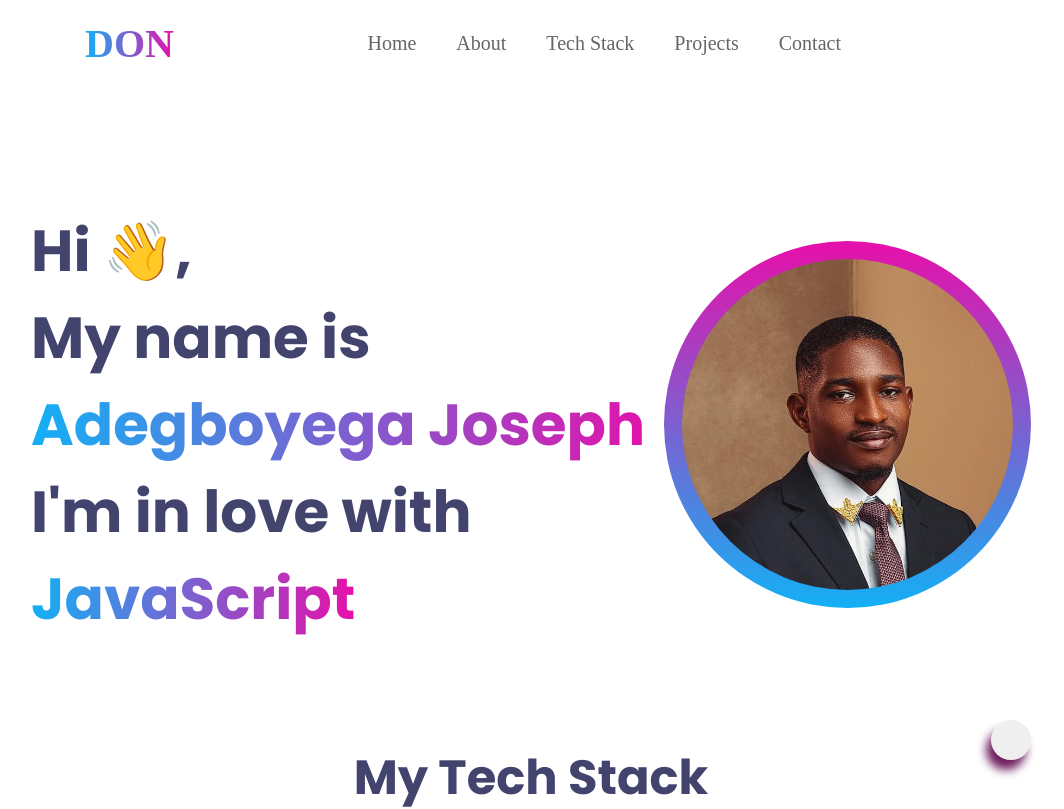
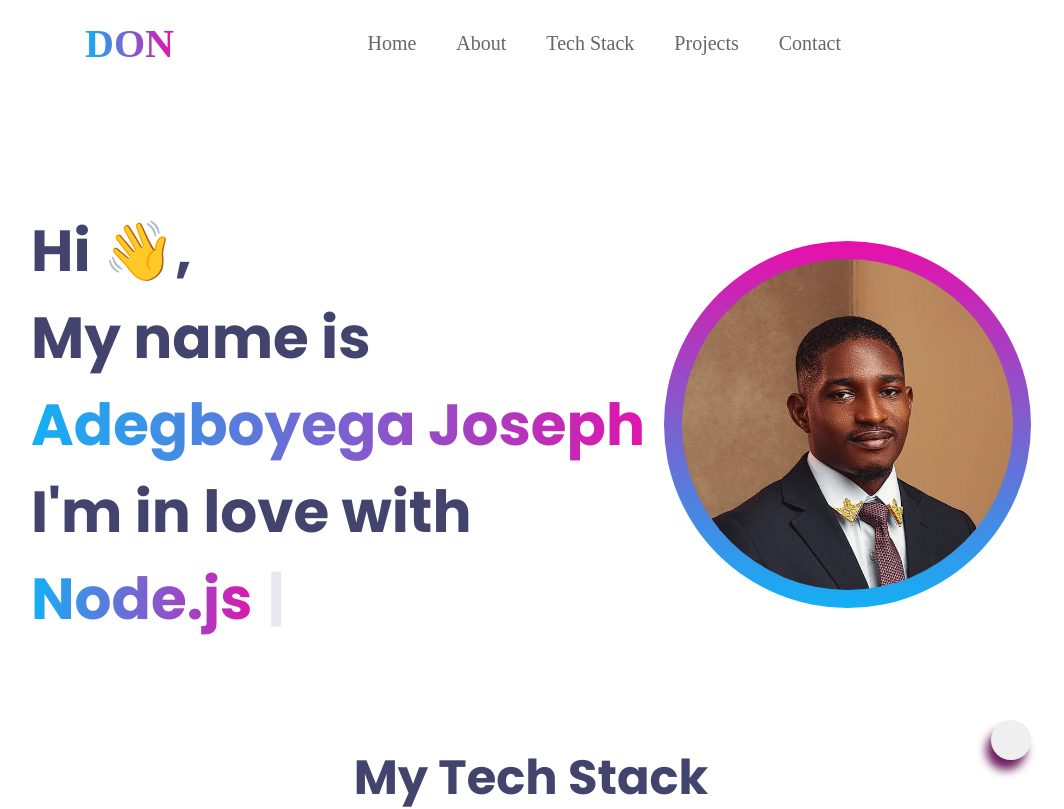
Before and after one commit to AdeJosephdon/Portfolio, a React (Create React App) app: page / in a window 1280 px wide. Shown: the top 809 px of the page, without its empty margins (109-1173 px from the left). Built offline with nearby package versions, Linux system fonts and the light colour scheme; some icons are missing.

Commit message:
I added the typewriter effect

```diff
--- a/package.json
+++ b/package.json
@@ -10,6 +10,7 @@
     "react-dom": "^18.3.1",
     "react-router-dom": "^7.1.5",
     "react-scripts": "5.0.1",
+    "react-simple-typewriter": "^5.0.1",
     "use-local-storage": "^3.0.0",
     "web-vitals": "^2.1.4"
   },
--- a/src/components/HeroSection.js
+++ b/src/components/HeroSection.js
@@ -1,5 +1,5 @@
 import "./../styles/HeroSection.css"
-
+import TypeWriter from './TyperWriter';
 
 function HeroSection() {
   return (
@@ -8,13 +8,14 @@
         <div>Hi 👋,</div>
         <div>My name is </div>
         <div className='josephdon-name'>Adegboyega Joseph</div>
-        <div>I'm in love with <span className='josephdon-name'>JavaScript</span></div>
+        <div>I'm in love with <TypeWriter /></div>
       </div>
 
       <div className='picture-container'>
 <img src='/portfolio picture.jpg' alt='Josephdon'/>
       </div>
 
+      {/* <TyperWriter /> */}
       </div>
   );
 }
--- /dev/null
+++ b/src/components/TyperWriter.js
@@ -0,0 +1,23 @@
+import { Cursor, useTypewriter } from "react-simple-typewriter";
+
+function TypeWriter(prop) {
+  const  [text]  = useTypewriter({
+    words: ["Javascript", "React.js", "Node.js", "Express.js"],
+    loop: {},
+    typeSpeed: 70,
+    deleteSpeed: 50,
+  });
+
+  return (
+    <>
+      <span
+        className='josephdon-name'
+      >
+        {[text]} {/* This is the crucial part - rendering the 'text' */}
+      </span>
+      <Cursor />
+    </>
+  );
+}
+
+export default TypeWriter;
```
Also changed, not shown: 1 other file (tests, documents, lock files or other folders).
